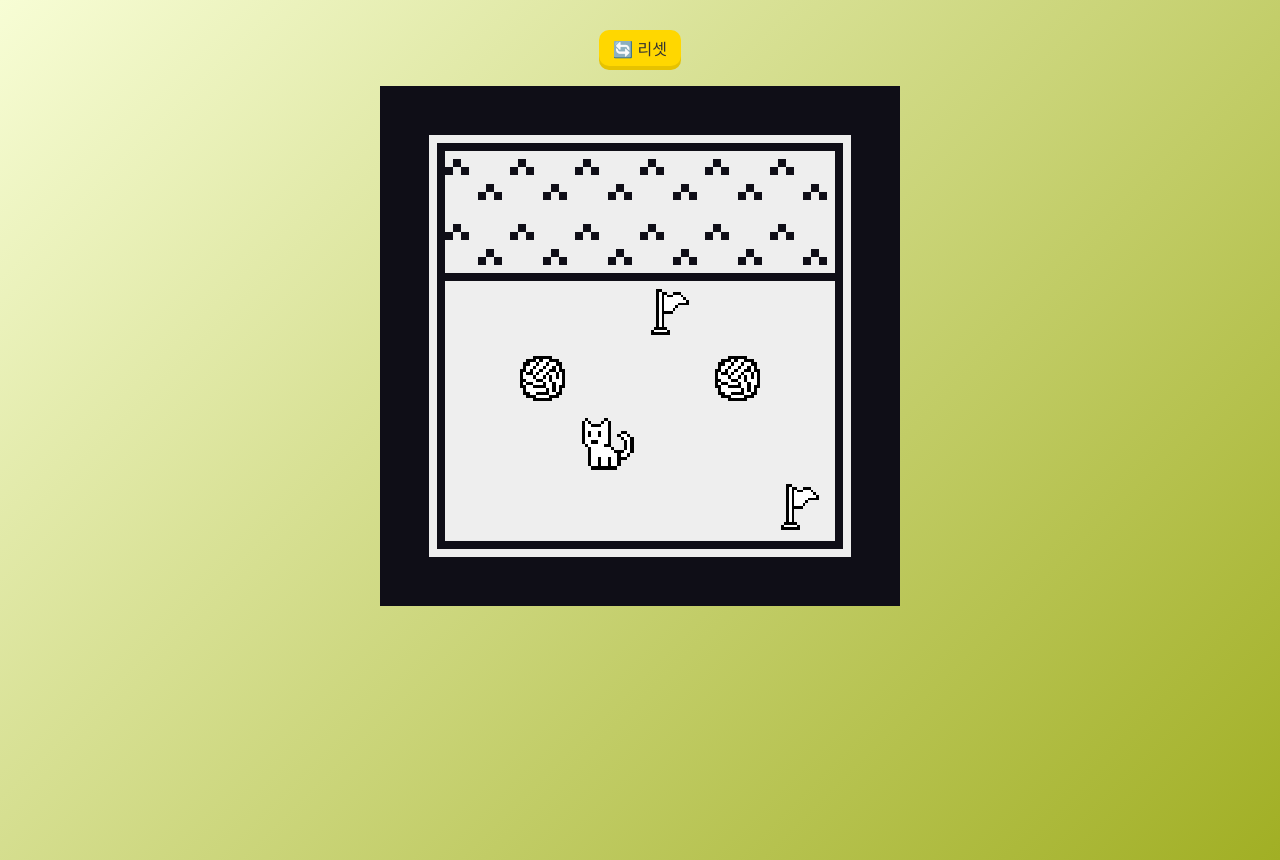
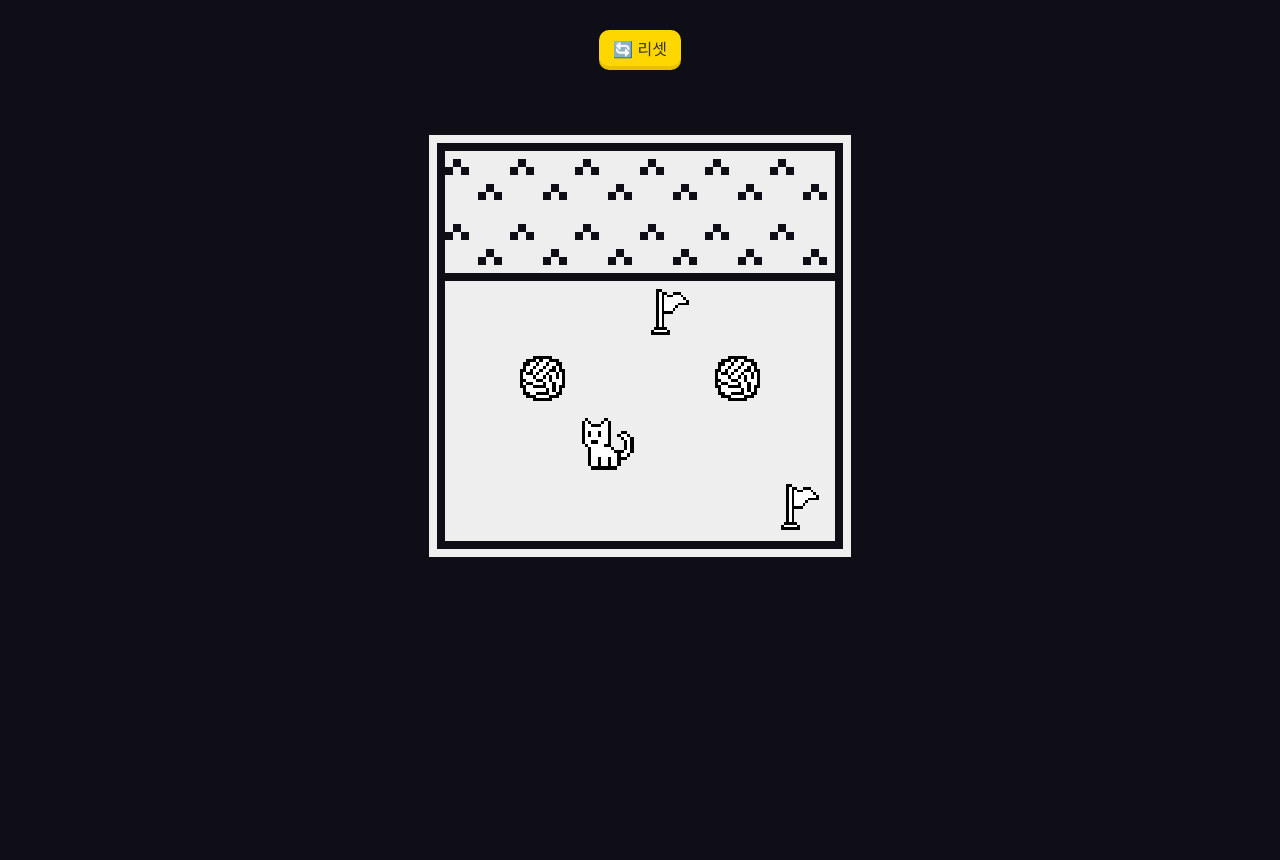
Before and after one commit to Jeon-ChanYoung/push_push_game, a plain HTML site: page index.html in a window 1280 px wide. Drawn offline with Linux system fonts and the light colour scheme.

Commit message:
update background color black into dark

```diff
--- a/style.css
+++ b/style.css
@@ -6,7 +6,7 @@ body {
     margin: 0;
     padding: 30px;
     font-family: 'Segoe UI', Tahoma, Geneva, Verdana, sans-serif;
-    background: linear-gradient(135deg, #f7fdd5, #a1af24);
+    background: #0f0e17;
 }
 
 .container {
```
